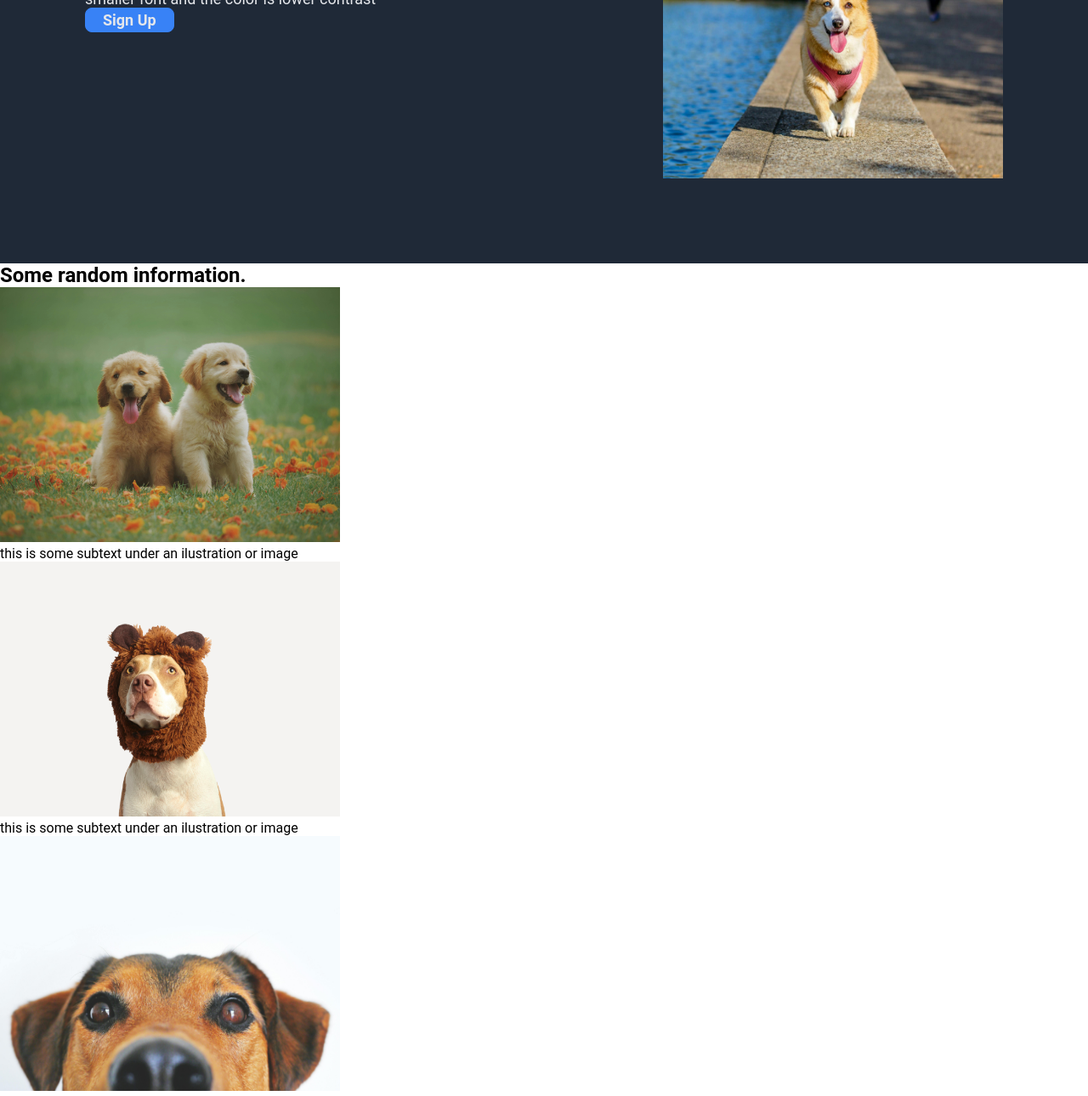
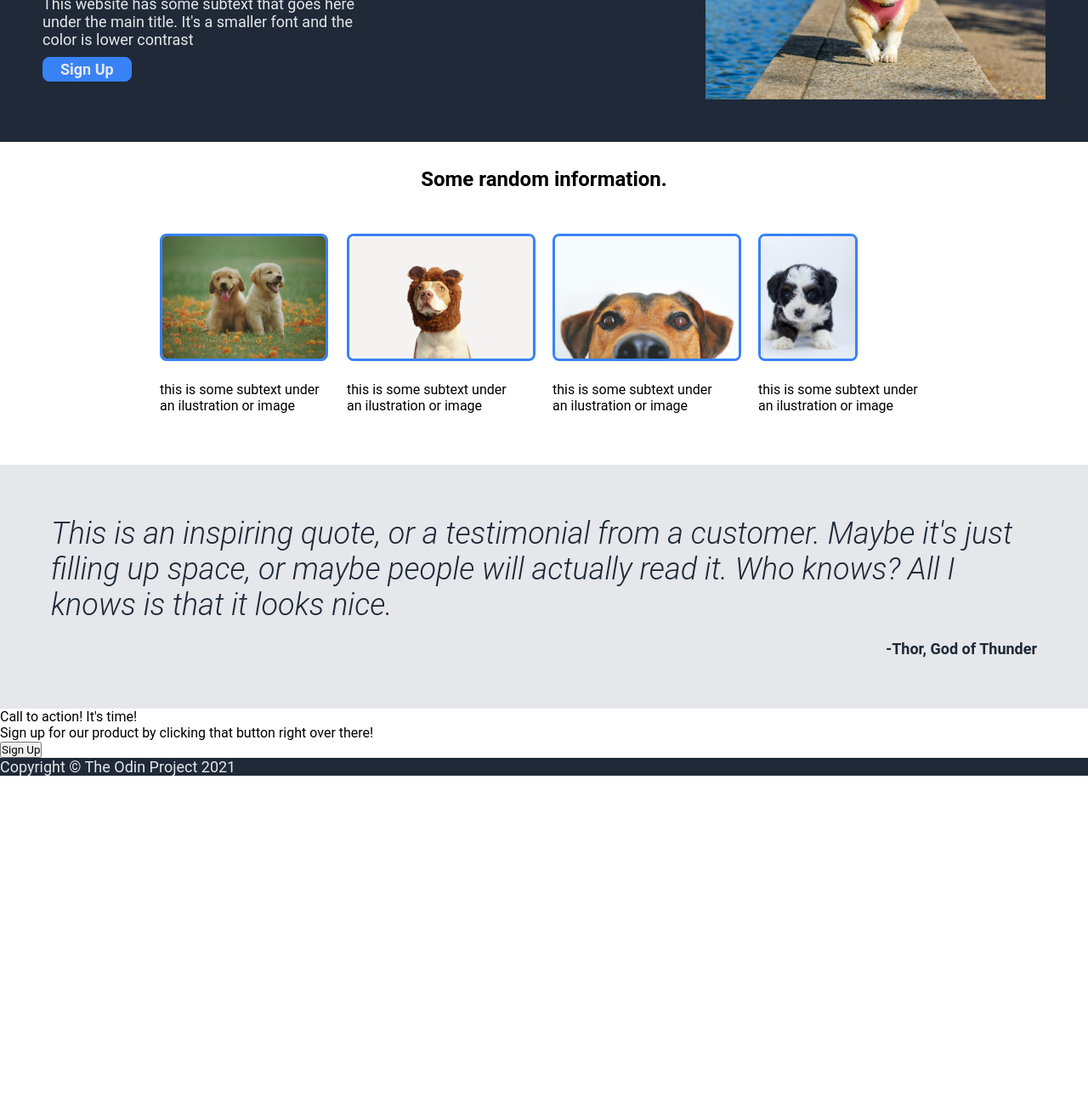
Before and after one commit to OGalo8/landing-page, a plain HTML site: page index.html in a window 1280 px wide. Shown: the part 238-1528 px from the top of the page at 85% size. After the commit the page ends 1151 px from the top, so only its background shows below. Drawn offline with Linux system fonts and the light colour scheme.

Commit message:
Adding styles for 3 of the 5 sections

```diff
--- a/index.html
+++ b/index.html
@@ -23,11 +23,11 @@
         </nav>
         <div class="section-1a">
             <div class="section-1b">
-                <h1>This website is awesome</h1>
-                <p class="secondary-text" >This website has some subtext that goes here under the main title. It's a smaller font and the color is lower contrast</p>
+                <h1 class="header-text">This website is awesome</h1>
+                <p class="secondary-text header-text" >This website has some subtext that goes here under the main title. It's a smaller font and the color is lower contrast</p>
                 <button id="header-button" class="secondary-text">Sign Up</button>
             </div>
-                <img src="images/dog1.jpg" alt="example 1">
+                <img id="main-image" src="images/dog1.jpg" alt="example 1">
         </div>
     </div>
     <div class="section-2">
@@ -52,15 +52,15 @@
         </div>
     </div>
     <div class="section-3">
-        <h3>This is an inspiring quote, or a testimonial from a customer. Maybe it's just
+        <p>This is an inspiring quote, or a testimonial from a customer. Maybe it's just
             filling up space, or maybe people will actually read it. Who knows? All I knows
             is that it looks nice.
-        </h3>
+        </p>
         <p class="quote-author">-Thor, God of Thunder</p>
     </div>
-    <div class="section-3">
-        <div class="section-3a">
-            <div class="section-3b">
+    <div class="section-4">
+        <div class="section-4a">
+            <div class="section-4b">
                 <p>Call to action! It's time!</p>
                 <p>Sign up for our product by clicking that button right over there!</p>
                 <button>Sign Up</button>
--- a/style.css
+++ b/style.css
@@ -28,6 +28,8 @@ a {
 #header-logo {
     color: #f9faf8;
     font-size: 24px;
+    font-weight: 700;
+
 }
 
 ul {
@@ -35,13 +37,16 @@ ul {
     justify-content: space-around;
     list-style: none;
     align-items: center;
-    padding: 10px;
+    padding-top: 10px;
 }
 
 .right-links {
     display: flex;
     gap: 30px;
+
 }
+
+
 
 .header {
     display: flex;
@@ -64,14 +69,71 @@ h1 {
     cursor: pointer;
 }
 
-img {
+#main-image {
     width: 400px;
-    height: 300px;
+}
+
+.subtext {
+    max-width: 200px;
+}
+
+.header-text {
+    max-width: 400px;
+    padding-bottom: 10px;
 }
 
 .section-1a {
     display: flex;
+    justify-content:space-between;
+    gap: 50px;
+    padding: 50px;
+    align-items: center;
+}
+
+.section-2 {
+    display: flex;
+    flex-direction: column;
+    flex: 1;
+    justify-content: space-between;
+    align-items: center;
+    padding: 30px;
+    gap: 20px;
+}
+
+.section-2a {
+    display: flex;
     justify-content: space-around;
-    gap: 100px;
-    padding: 100px;
+    flex-wrap: wrap;
+    gap: 20px;
+    flex: 1;
+    padding: 30px;
+
 }
+
+.card {
+    flex-basis: 200px;
+    height: 150px;
+    margin-bottom: 20px;
+    border-radius: 8px;
+    border: 3px solid #3882f6;
+}
+
+.section-3 {
+    display: flex;
+    flex-direction: column;
+    justify-content: center;
+    gap: 20px;
+    font-weight:300;
+    font-style:italic;
+    font-size: 36px;
+    color: #1f2937;
+    background-color:#e5e7eb;
+    padding: 60px;
+}
+
+.quote-author {
+    font-size: 18px;
+    font-weight: 700;
+    text-align: right;
+    font-style:normal;
+}
```
